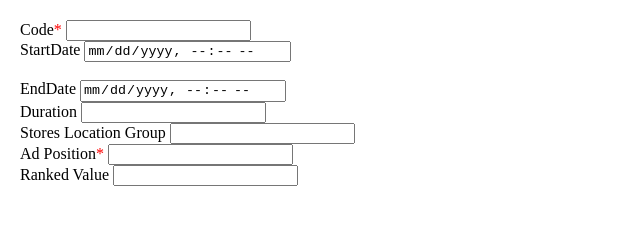
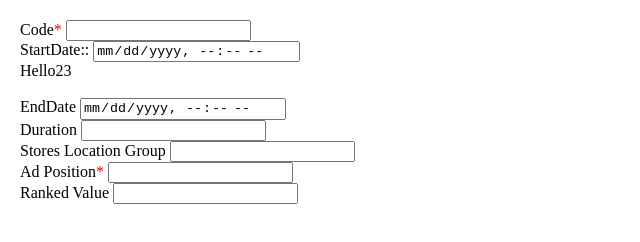
Before and after one commit to Ben096/MMS, a website: page public/runningHoverModal.html in a window 1280 px wide. Shown: the whole page, without its empty margins (0-640 px from the left). Drawn offline with Linux system fonts and the light colour scheme.

Commit message:
2021/01/13

```diff
--- a/public/runningHoverModal.html
+++ b/public/runningHoverModal.html
@@ -19,9 +19,13 @@
                 'customActivity'
             ];
             require(config, dependencies);
-            var StartDate = $("#AdStartDate").val();
-            $("#StartDateSpan").text(StartDate);
         })();
+    </script>
+    <script type="text/javascript">
+        $(document).ready(function(){
+            $("#StartDateSpan").text("Hello23");
+            $("#adc").text($("#AdCode").val());
+        });
     </script>
 </head>
 <body>
@@ -29,10 +33,11 @@
         Code<font color="#FF0000">*</font>
         <input readonly="true" id="AdCode" type="text" name="AdCode" />
         <br/>
-        StartDate
+        StartDate::
         <input readonly="true" id="AdStartDate" type="datetime-local" name="AdStartDate" />
         <br>
-        <span id="StartDateSpan"></span>
+        <span id="StartDateSpan"></span><br>
+        <span id="adc"></span>
         <br/>
         EndDate
         <input readonly="true" id="AdEndDate" type="datetime-local" name="AdEndDate" />
```
